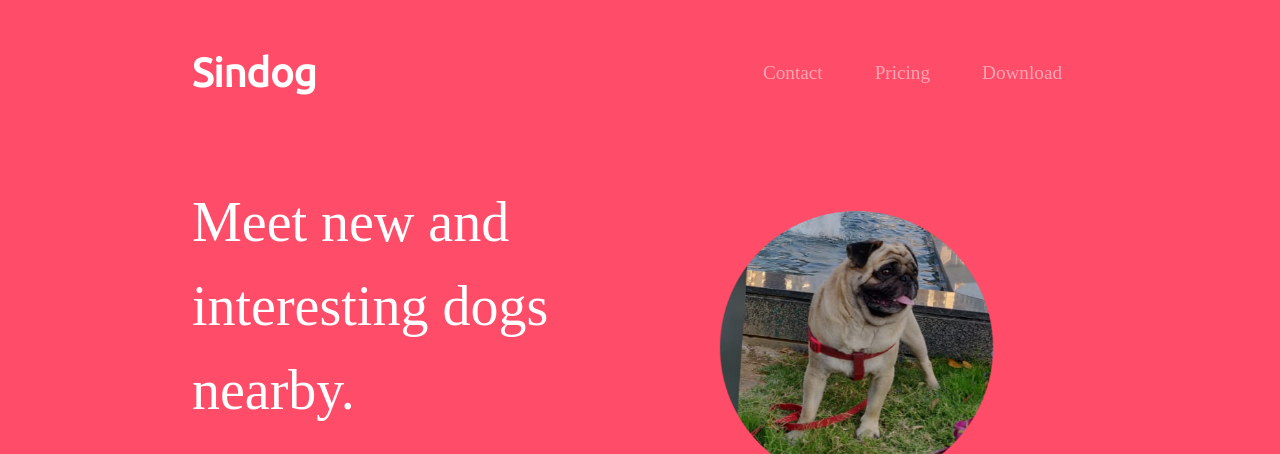
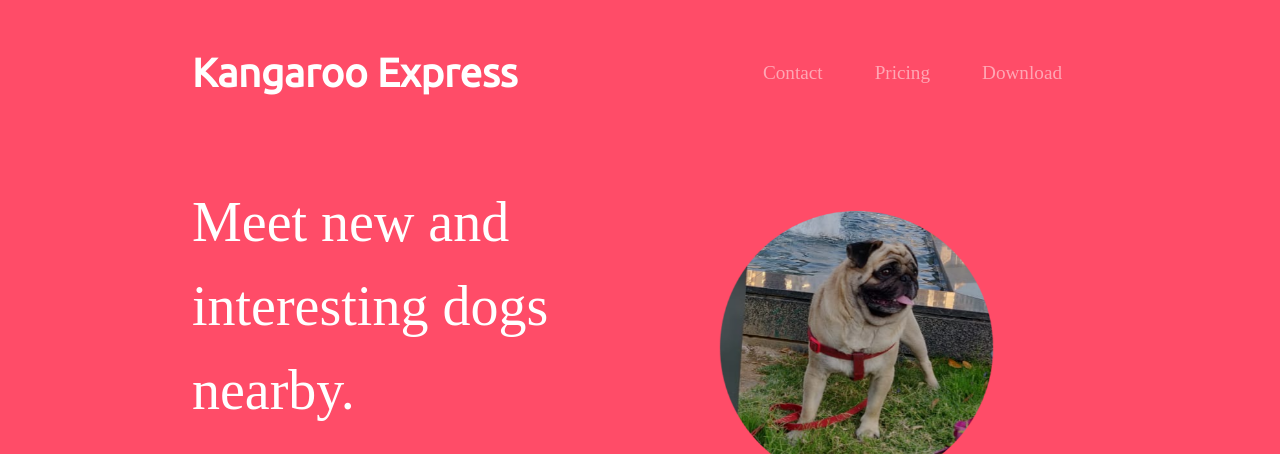
Before and after one commit to ayushn1/Sindog, a plain HTML site: page index.html in a window 1280 px wide. Shown: the top 454 px of the page. Drawn offline with nearby package versions, Linux system fonts and the light colour scheme.

Commit message:
Update index.html

```diff
--- a/index.html
+++ b/index.html
@@ -3,7 +3,7 @@
 
 <head>
   <meta charset="utf-8">
-  <title>Sindog</title>
+  <title>Kangaroo Express</title>
 
   <!-- Google fonts -->
 
@@ -35,7 +35,7 @@
 
       <!-- Nav Bar -->
       <nav class="navbar navbar-expand-lg navbar-dark">
-        <a class="navbar-brand" href="">Sindog</a>
+        <a class="navbar-brand" href="">Kangaroo Express</a>
         <button class="navbar-toggler" type="button" data-toggle="collapse" data-target="#navbarSupportedContent" aria-controls="navbarSupportedContent" aria-expanded="false" aria-label="Toggle navigation">
           <span class="navbar-toggler-icon"></span>
         </button>
```
